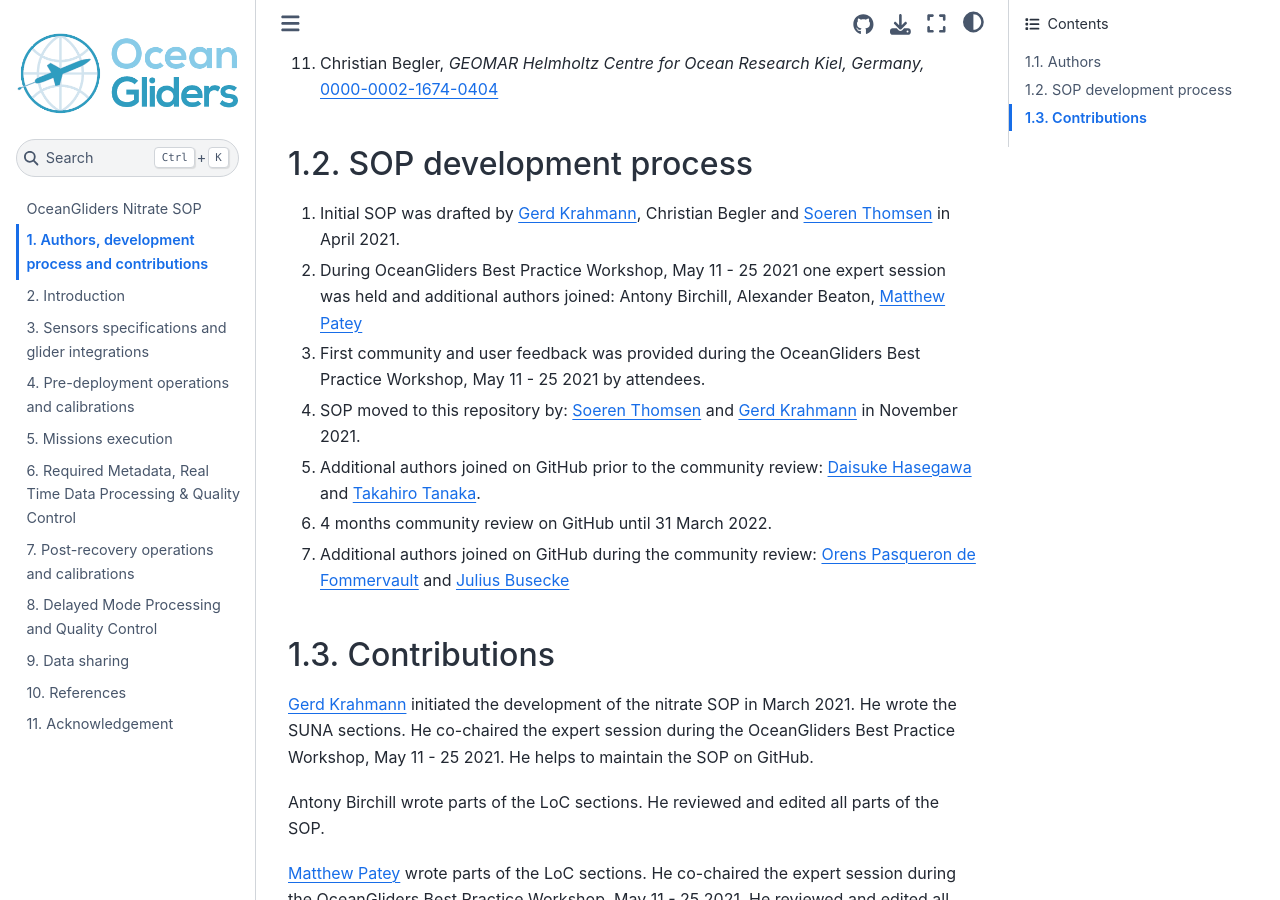
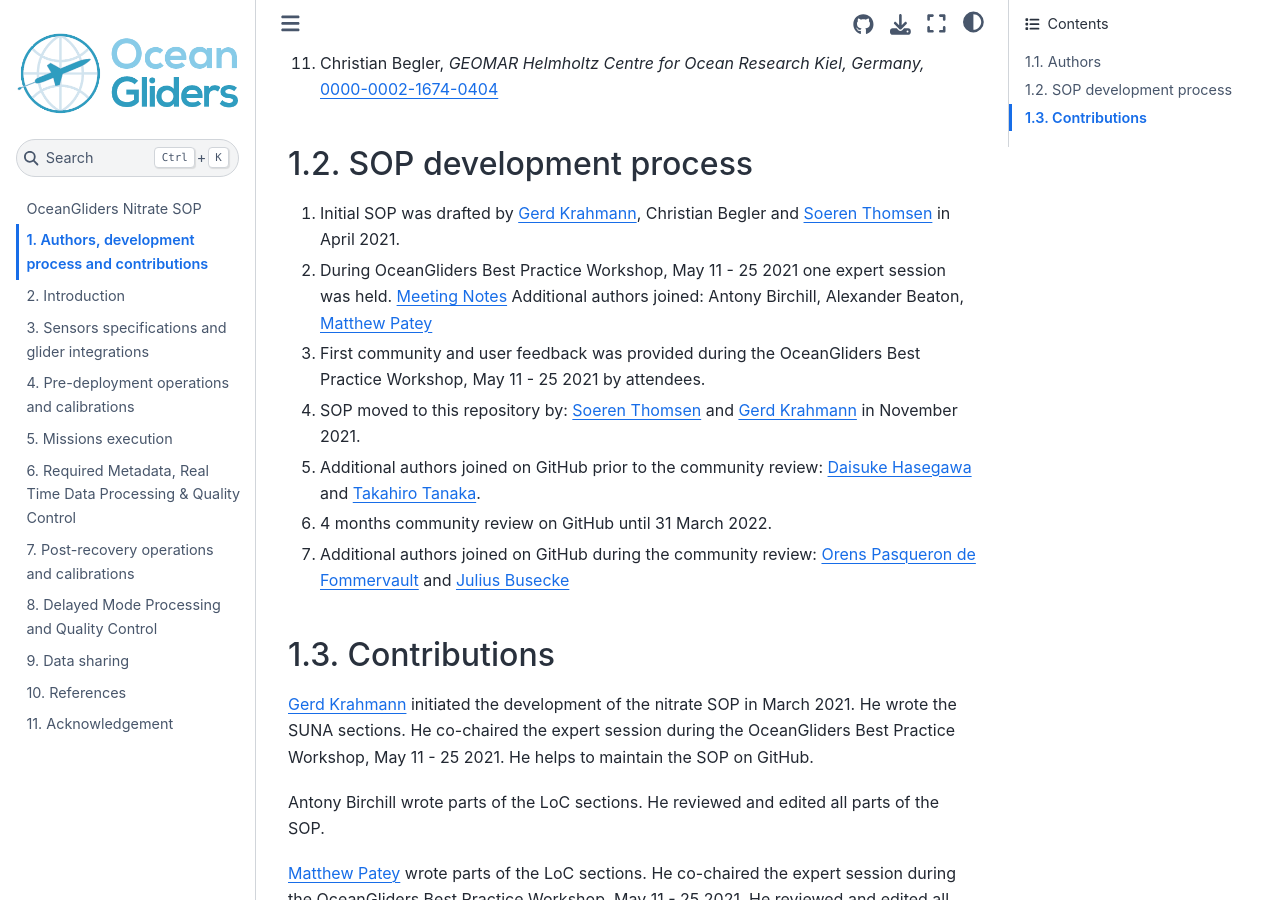
Before and after one commit to OceanGlidersCommunity/Nitrate_SOP, a Jupyter Book: the page built from sections/authors_SOP_development_process.md, in a window 1280 px wide and 900 px high, scrolled down 727 px. Built offline with Jupyter Book 1.0.4 settings and Sphinx 7.4.7 and the Sphinx Book theme 1.1.4, drawn with Linux system fonts in a browser that asks for light colours.

Commit message:
link meeting notes of BP workshop (#130)
Hi @gkrahmann for the EuroSea reporting I added all meeting notes to the GitHub repo to link them in the deliverables.

Please review and merge if ok!

```diff
--- a/sections/authors_SOP_development_process.md
+++ b/sections/authors_SOP_development_process.md
@@ -17,8 +17,8 @@
 
 1) Initial SOP was drafted by [Gerd Krahmann](https://github.com/gkrahmann), Christian Begler and [Soeren Thomsen](https://github.com/soerenthomsen) in April 2021.
 
-2) During OceanGliders Best Practice Workshop, May 11 - 25 2021 one expert session was held and
-additional authors joined: Antony Birchill, Alexander Beaton, [Matthew Patey](https://github.com/mpatey)
+2) During OceanGliders Best Practice Workshop, May 11 - 25 2021 one expert session was held. [Meeting Notes](https://github.com/OceanGlidersCommunity/Nitrate_SOP/blob/main/meeting_notes/2021_05_21_OG_BP_workshop_NO3_session.md)
+Additional authors joined: Antony Birchill, Alexander Beaton, [Matthew Patey](https://github.com/mpatey)
 
 3) First community and user feedback was provided during the OceanGliders Best Practice Workshop, May 11 - 25 2021 by attendees.
 
```
